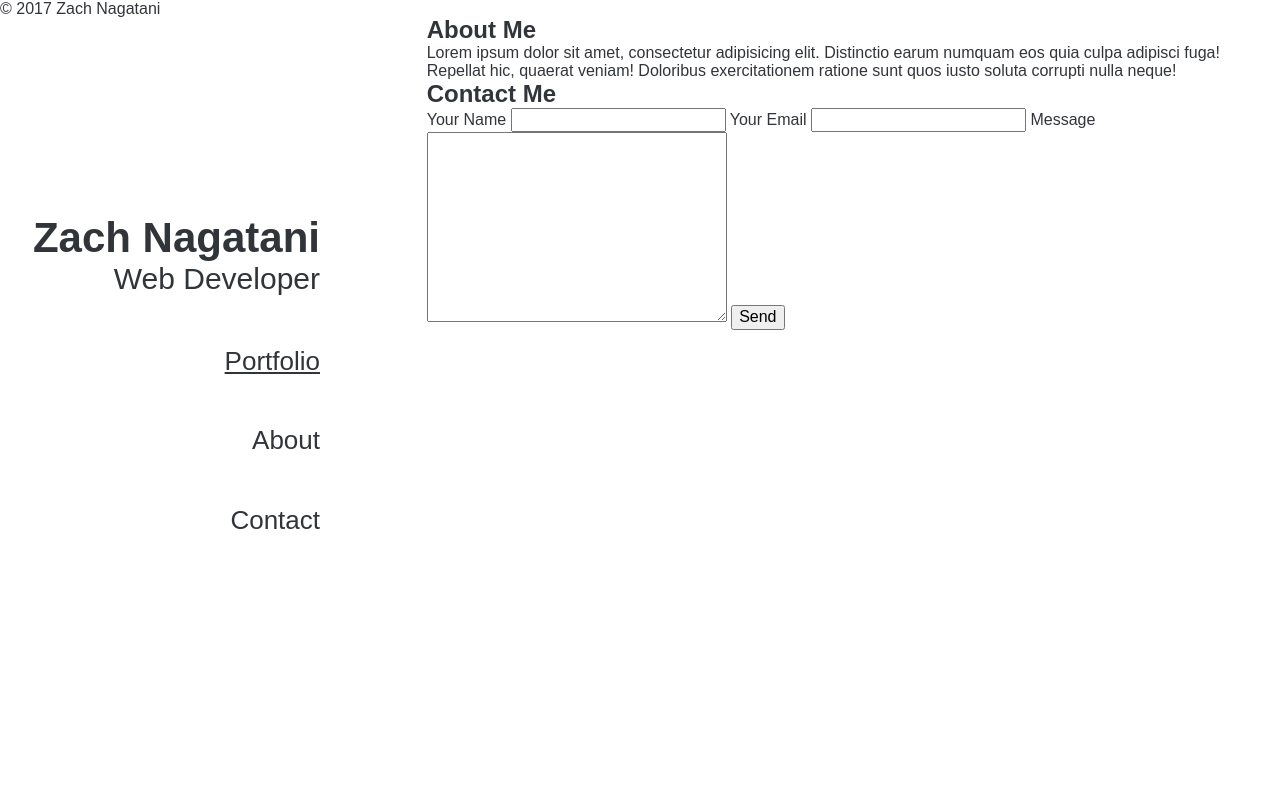
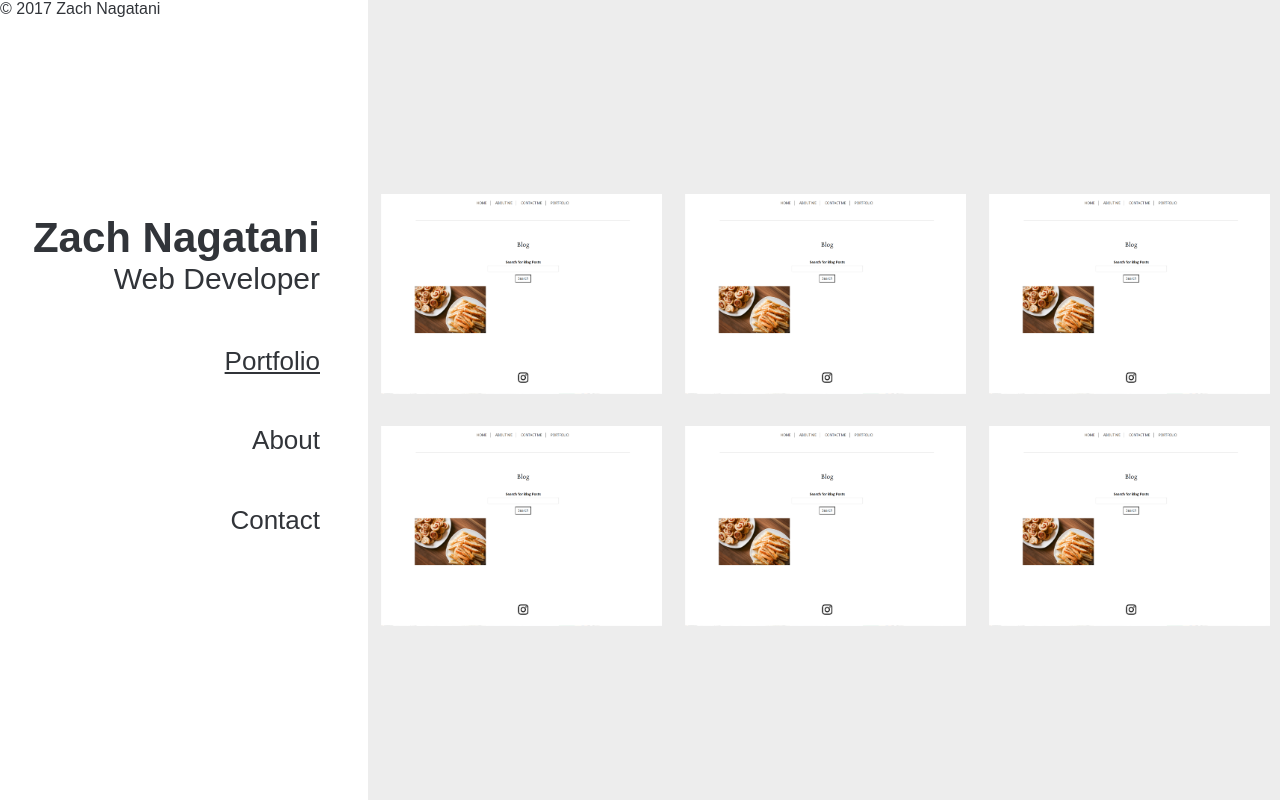
Before and after one commit to zachnagatani/personal, a website: page app/index.html in a window 1280 px wide. Shown: the top 800 px of the page. Drawn offline with nearby package versions, Linux system fonts and the light colour scheme; files that its build step writes are made by us from their sources.

Commit message:
Feat: Portfolio Styles

```diff
--- a/app/scripts/main.js
+++ b/app/scripts/main.js
@@ -1 +1,6 @@
-console.log('\'Allo \'Allo!');
+$(function() {
+    'use strict';
+
+    // Set the height of the portfolio on load
+    $('#portfolio').height(window.innerHeight);
+});
--- a/app/styles/content/main.scss
+++ b/app/styles/content/main.scss
@@ -1,7 +1,7 @@
 @import 'variables.scss';
 
 main {
-    width: 66.6666%;
+    width: calc(66.6666% + 59px);
     height: 100%;
     float: right;
 }
--- /dev/null
+++ b/app/styles/content/portfolio.scss
@@ -0,0 +1,20 @@
+@import 'variables.scss';
+
+.section--portfolio {
+    background: $color--bg;
+    padding: 10px 0;
+    display: flex;
+    flex-wrap: wrap;
+    align-items: center;
+    align-content: center;
+}
+
+.section--portfolio__item {
+    background: url('../images/laurenmecum.com.png') no-repeat center center;
+    background-size: cover;
+    margin-left: 10px;
+    margin-right: 10px;
+    width: calc(33.3333% - 20px);
+    height: 200px;
+    // @include box-shadow();
+}
--- a/app/styles/main.scss
+++ b/app/styles/main.scss
@@ -4,3 +4,4 @@
 @import 'content/global.scss';
 @import 'content/sidebar.scss';
 @import 'content/main.scss';
+@import 'content/portfolio.scss';
--- a/app/styles/variables.scss
+++ b/app/styles/variables.scss
@@ -5,3 +5,8 @@ $color--text: #313439;
 
 // Fonts
 $font--stack: "myriad-pro", sans-serif;
+
+// Mixins
+@mixin box-shadow() {
+    box-shadow: 0 1px 3px rgba(0,0,0,0.12), 0 1px 2px rgba(0,0,0,0.24);
+}
```
Also changed, not shown: app/images/laurenmecum.com.png (added).
